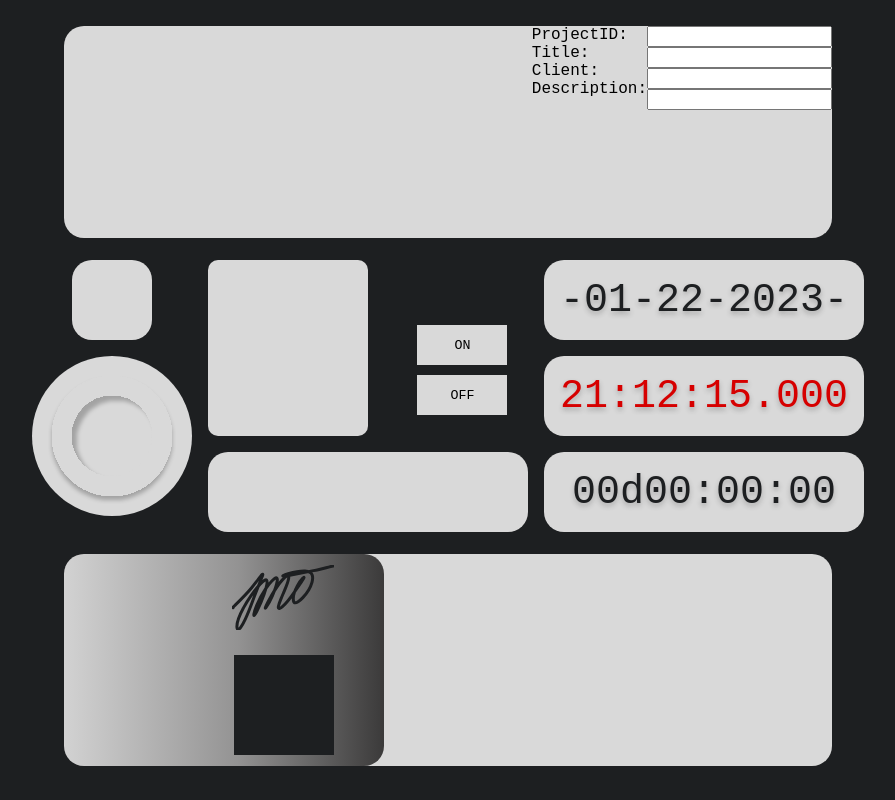
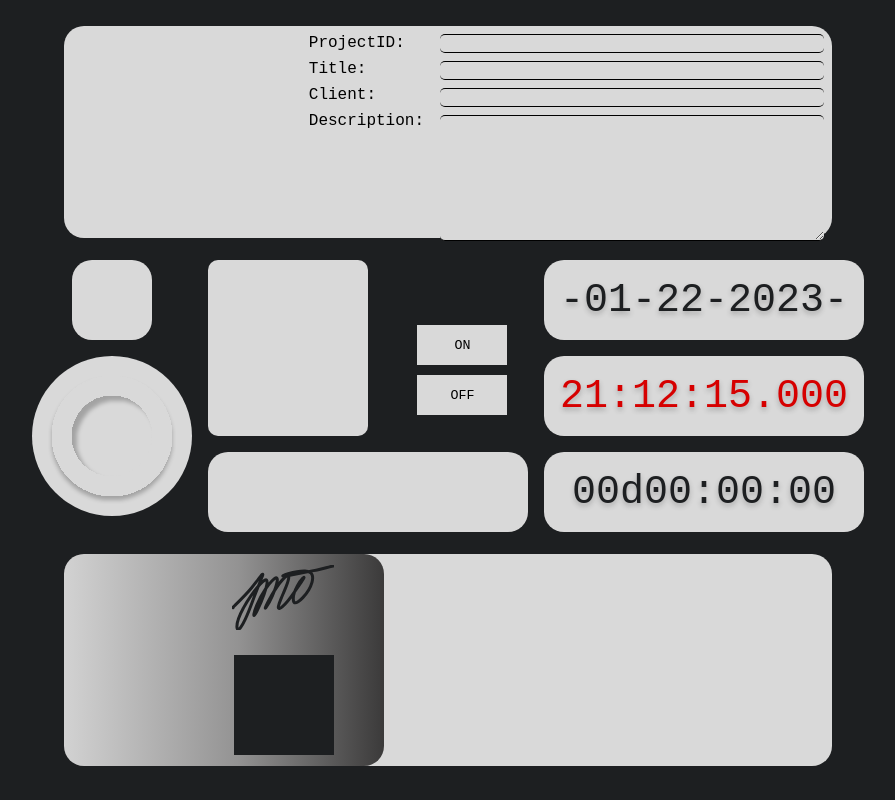
Before and after one commit to jojomoee/personal-landing-page, a website built with Vite: page src/index.html in a window 1280 px wide. Shown: the whole page, without its empty margins (192-1087 px from the left). Built offline with nearby package versions, Linux system fonts and the light colour scheme.

Commit message:
input fields, textarea

```diff
--- a/src/index.html
+++ b/src/index.html
@@ -32,7 +32,7 @@
             <input class="i-f-zs-o" type="text" id="title" required />
             <input class="i-f-zs-o" type="text" id="project-id" required />
             <input class="i-f-zs-o" type="text" id="client" required />
-            <input class="i-f-zs-o" type="text" id="description" required />
+            <textarea class="i-f-zs-o" type="text" id="description"> </textarea>
           </div>
         </div>
       </div>
--- a/src/style.css
+++ b/src/style.css
@@ -41,10 +41,21 @@ body {
 }
 .l-zs-o {
   display: flex;
+  margin: 8px;
 }
 .i-f-zs-o {
+  font-family: 'IBM Plex Mono', monospace;
+  background-color: var(--white);
+  border: 1px solid black;
+  border-radius: 5px;
+  border-left: none;
+  border-right: none;
+  margin: 8px;
   display: flex;
-  right: 0;
+  width: 380px;
+}
+#description {
+  height: 120px;
 }
 
 #zr-c {
```
